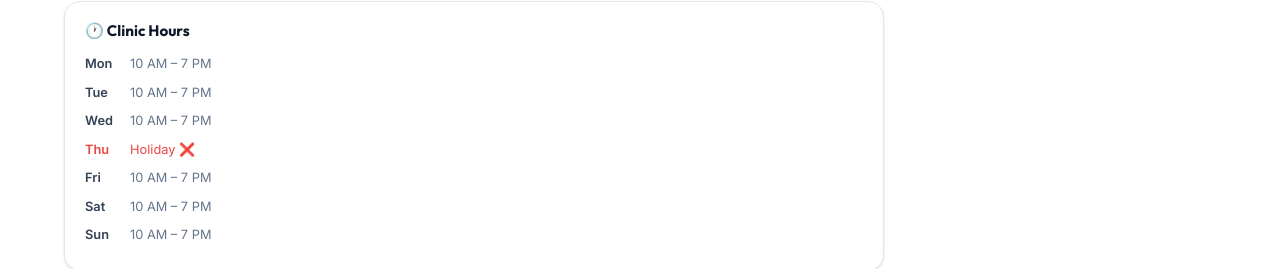
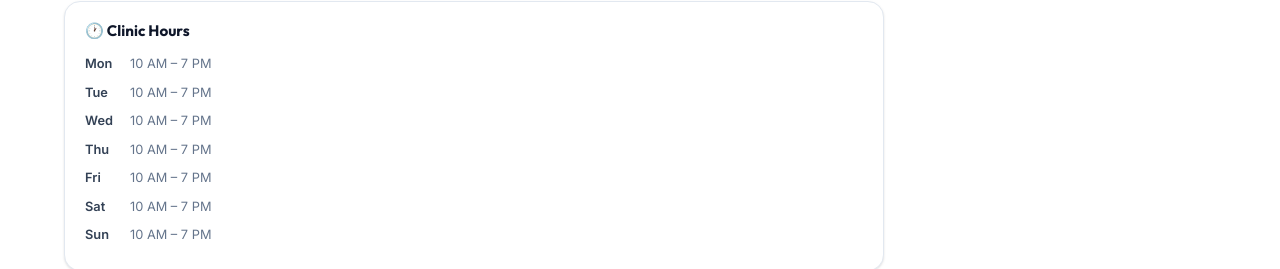
Before and after one commit to kartikbuilds806/PetCuro-Hospital, a React (Vite) app: page / in a window 1280 px wide. Shown: the part 7736-8005 px from the top of the page. Built offline with nearby package versions, Linux system fonts and the light colour scheme.

Commit message:
Fix: Remove Thursday holiday - update to regular clinic hours (10 AM - 7 PM)

```diff
--- a/src/pages/sections/Appointment.jsx
+++ b/src/pages/sections/Appointment.jsx
@@ -315,8 +315,8 @@ export default function Appointment() {
                             <h3>🕐 Clinic Hours</h3>
                             <table className="appt-hours-table">
                                 <tbody>
-                                    {[['Mon', '10 AM – 7 PM'], ['Tue', '10 AM – 7 PM'], ['Wed', '10 AM – 7 PM'], ['Thu', 'Holiday ❌'], ['Fri', '10 AM – 7 PM'], ['Sat', '10 AM – 7 PM'], ['Sun', '10 AM – 7 PM']].map(([d, h]) =>
-                                        <tr key={d} className={d === 'Thu' ? 'holiday' : ''}><td>{d}</td><td>{h}</td></tr>
+                                    {[['Mon', '10 AM – 7 PM'], ['Tue', '10 AM – 7 PM'], ['Wed', '10 AM – 7 PM'], ['Thu', '10 AM – 7 PM'], ['Fri', '10 AM – 7 PM'], ['Sat', '10 AM – 7 PM'], ['Sun', '10 AM – 7 PM']].map(([d, h]) =>
+                                        <tr key={d}><td>{d}</td><td>{h}</td></tr>
                                     )}
                                 </tbody>
                             </table>
```
